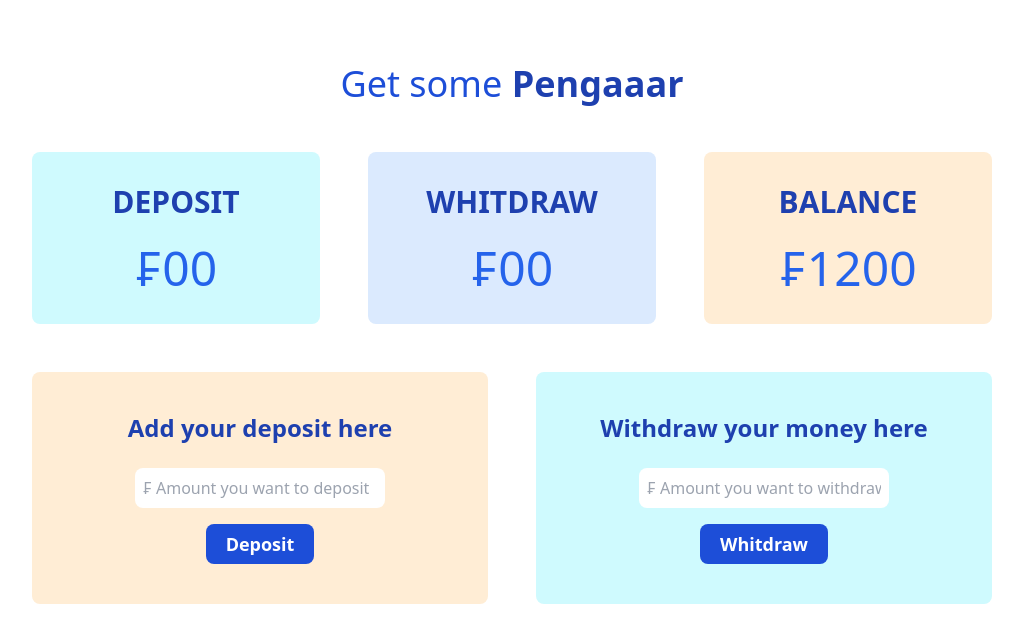
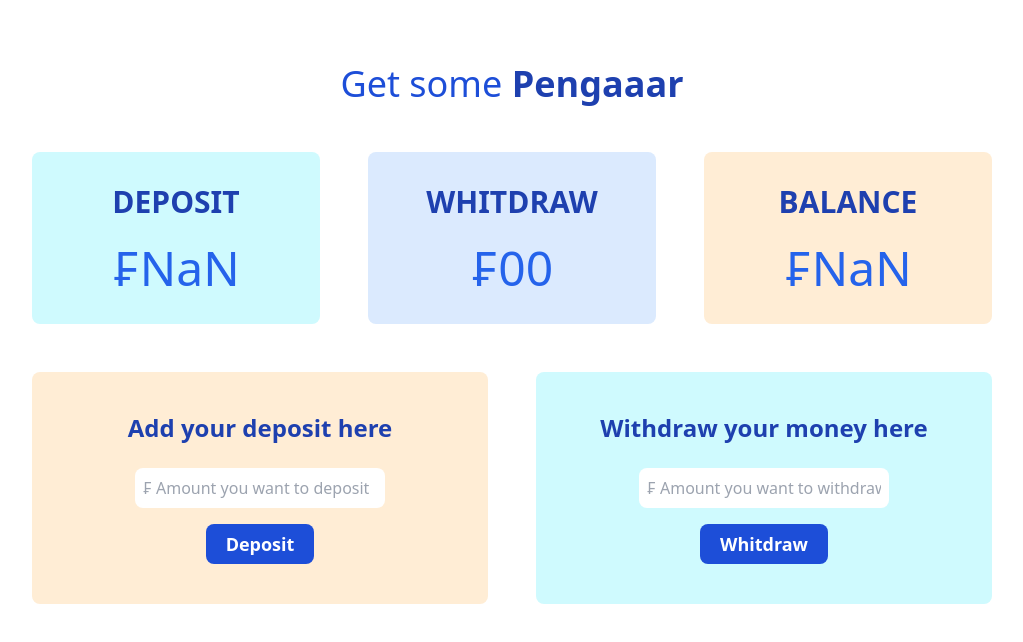
Before and after one commit to rajibrahman74/bankOfParadise, a plain HTML site: page bank.html in a window 1280 px wide. Both pictures are taken after a click on the button "Deposit". Shown: the whole page, without its empty margins (128-1151 px from the left). Drawn offline with nearby package versions, Linux system fonts and the light colour scheme.

Commit message:
[ADD]-smmation-deposit-and-total-balance

```diff
--- a/bank.html
+++ b/bank.html
@@ -26,17 +26,17 @@
             <div class="grid grid-cols-3 gap-12 w-9/12 mx-auto mt-12">
                 <div class="bg-cyan-100 p-8 flex flex-col gap-y-6 items-center rounded-lg">
                     <h4 class="text-blue-800 text-3xl font-bold">DEPOSIT</h4>
-                    <h2 id="deposit-amount" class="text-blue-600 text-5xl ">&#8355;00</h2>
+                    <h2 class="text-blue-600 text-5xl ">&#8355;<span id="deposit-total">00</span></h2>
                 </div>
 
                 <div class="bg-blue-100 p-8 flex flex-col gap-y-6 items-center rounded-lg">
                     <h4 class="text-blue-800 text-3xl font-bold">WHITDRAW</h4>
-                    <h2 id="whitdraw-amoutn" class="text-blue-600 text-5xl ">&#8355;00</h2>
+                    <h2 class="text-blue-600 text-5xl ">&#8355;<span id="whitdraw-total">00</span></h2>
                 </div>
 
                 <div class="bg-orange-100 p-8 flex flex-col gap-y-6 items-center rounded-lg">
                     <h4 class="text-blue-800 text-3xl font-bold">BALANCE</h4>
-                    <h2 id="balance-amount" class="text-blue-600 text-5xl ">&#8355;1200</h2>
+                    <h2 class="text-blue-600 text-5xl ">&#8355;<span id="balance-total">1200</span></h2>
                 </div>
             </div>
 
--- a/js/bank.js
+++ b/js/bank.js
@@ -0,0 +1,35 @@
+// Add  event listener tho the deposit button
+document.getElementById("deposit-btn").addEventListener("click", function () {
+  // get the deposit amount from the deposit field
+  //   always remember if you want a input field value than use .value
+  const depositField = document.getElementById("deposit-field");
+  const newDepositAmountString = depositField.value;
+  const newDepositAmount = parseFloat(newDepositAmountString);
+  if (newDepositAmount < 0) {
+    alert("Please add positive number");
+  }
+
+  // get the current deposit total amount
+  // for non-input (element other than input, textarea) use  inner text to get the text
+  const currentDepositTotal = document.getElementById("deposit-total");
+  const previousDepositTotalString = currentDepositTotal.innerText;
+  const previousDepositTotal = parseFloat(previousDepositTotalString);
+
+  // add numbers set the total deposit
+  const newDepositTotal = previousDepositTotal + newDepositAmount;
+  currentDepositTotal.innerText = newDepositTotal;
+
+  // get the current balance total amount
+  // for non-input (element other than input, textarea) use  inner text to get the text
+
+  const currentBalanceTotal = document.getElementById("balance-total");
+  const previousBalanceTotalString = currentBalanceTotal.innerText;
+  const previousBalanceTotal = parseFloat(previousBalanceTotalString);
+
+  // add numbers set the total balance
+  const newBalanceTotal = previousBalanceTotal + newDepositAmount;
+  currentBalanceTotal.innerText = newBalanceTotal;
+
+  // clear the deposit field
+  depositField.value = "";
+});
```
